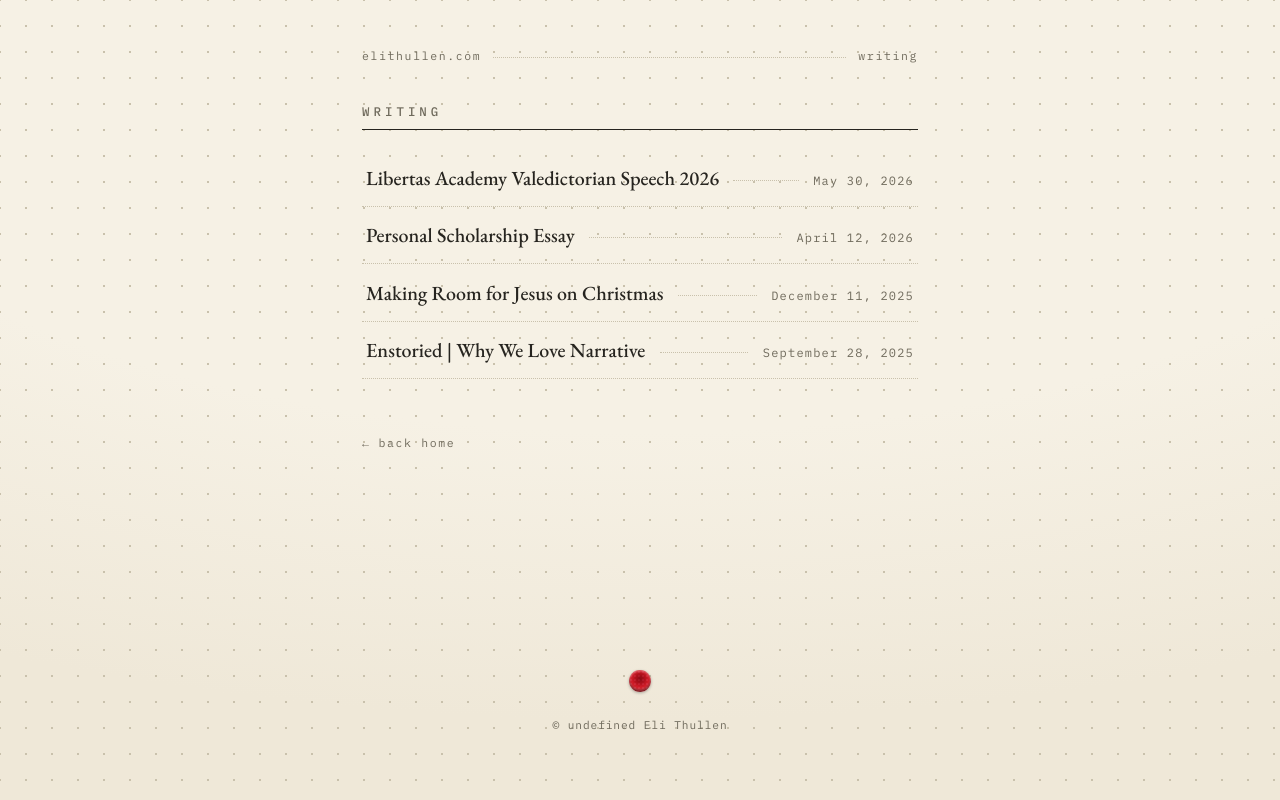
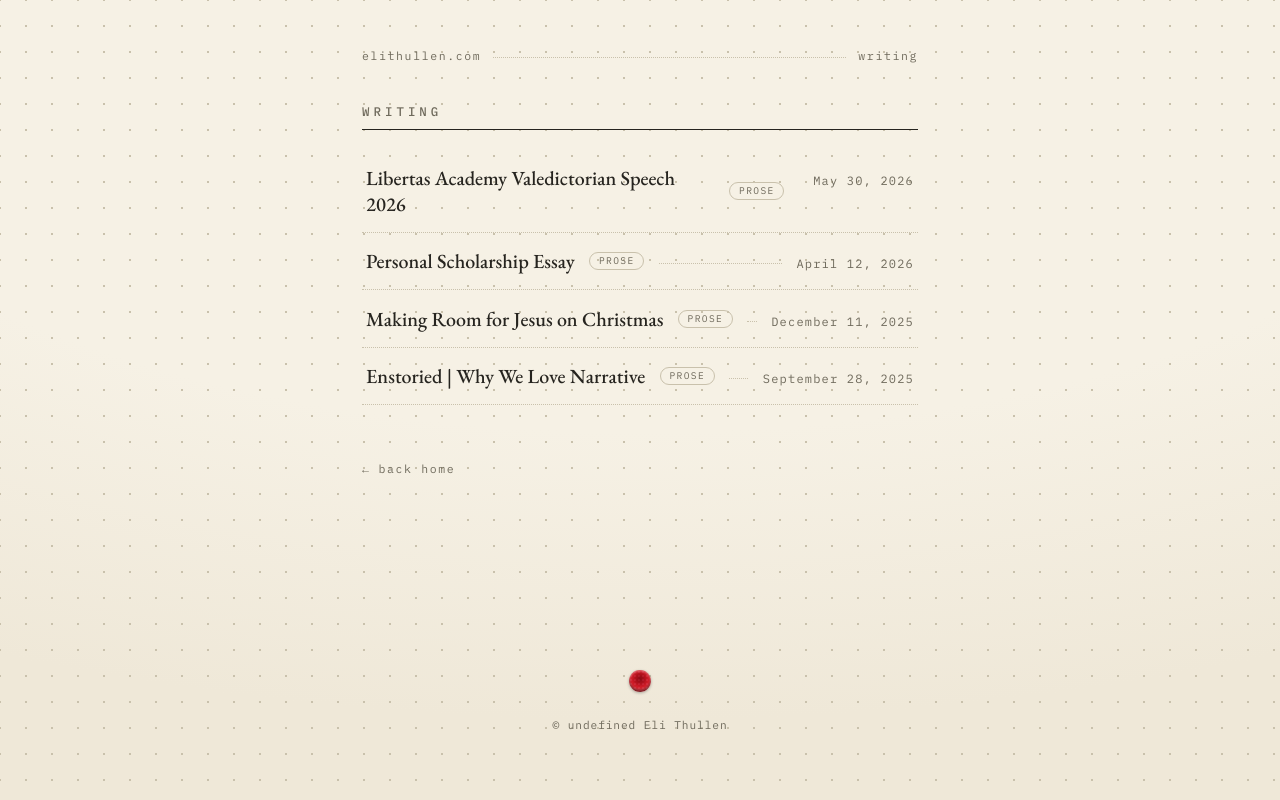
Before and after one commit to Colecqr/elithullen.com, an Eleventy site: page src/writing.njk in a window 1280 px wide. Built offline with nearby package versions, Linux system fonts and the light colour scheme; Eleventy itself is replaced by a stand-in of ours; files that its build step writes are made by us from their sources.

Commit message:
Add a form tag (poetry / prose) to writing pieces
New optional `form` front-matter field renders as a small pill on the Writing
index and in each piece meta line. Named `form` rather than `tags` because
Eleventy reserves `tags` for collection membership - a piece-level `tags`
would drop it from the writing collection.

Existing pieces set to prose; change any to poetry as needed.

Co-Authored-By: Claude Opus 4.8 <noreply@anthropic.com>

```diff
--- a/src/_includes/layouts/piece.njk
+++ b/src/_includes/layouts/piece.njk
@@ -5,6 +5,7 @@ layout: layouts/base.njk
   <h1 class="piece-title">{{ title }}</h1>
   <p class="piece-meta">
     <time datetime="{{ date | isoDate }}">{{ date | readableDate }}</time>
+    {% if form %}<span class="meta-sep" aria-hidden="true">/</span><span>{{ form }}</span>{% endif %}
   </p>
 
   <div class="prose">
--- a/src/styles.css
+++ b/src/styles.css
@@ -174,6 +174,27 @@ body {
 .entry-name {
   font-size: 1.25rem;
   font-weight: 500;
+}
+
+/* Small pill marking a piece's form (poetry / prose). */
+.entry-tag {
+  flex: 0 0 auto;
+  align-self: center;
+  font-family: var(--mono);
+  font-size: 0.6rem;
+  letter-spacing: 0.14em;
+  text-transform: uppercase;
+  color: var(--ink-faint);
+  border: 1px solid var(--grid-dot);
+  border-radius: 999px;
+  padding: 0.2rem 0.55rem;
+  line-height: 1;
+}
+
+a.entry:hover .entry-tag,
+a.entry:focus-visible .entry-tag {
+  color: var(--trackpoint);
+  border-color: var(--trackpoint);
 }
 
 .entry-leader {
--- a/src/writing.njk
+++ b/src/writing.njk
@@ -14,6 +14,7 @@ permalink: /writing/
         <li>
           <a class="entry" href="{{ piece.url }}">
             <span class="entry-name">{{ piece.data.title }}</span>
+            {% if piece.data.form %}<span class="entry-tag">{{ piece.data.form }}</span>{% endif %}
             <span class="entry-leader" aria-hidden="true"></span>
             <span class="entry-page">
               <time datetime="{{ piece.date | isoDate }}">{{ piece.date | readableDate }}</time>
--- a/src/writing/enstoried.md
+++ b/src/writing/enstoried.md
@@ -2,6 +2,7 @@
 title: Enstoried | Why We Love Narrative
 date: 2025-09-28
 description: The original speech that I presented at the Libertas Academy Annual Speech Meet in 2025.
+form: prose
 ---
 
 Sometimes reality is boring.
--- a/src/writing/making-room-for-jesus.md
+++ b/src/writing/making-room-for-jesus.md
@@ -2,6 +2,7 @@
 title: Making Room for Jesus on Christmas
 date: 2025-12-11
 description: A letter that I was asked to write for Libertas Academy's newsletter about what it means to make room for Jesus on Christmas.
+form: prose
 ---
 
 If the pregnant couple who had knocked on the door of the inn in Bethlehem looking for a place for their baby to be born had been the king and queen who were preparing to give birth to the new prince, the reaction that they received might have been different. If Mary and Joseph had shown up with a whole trail of donkeys rather than just one, along with a mob of adoring fans, the innkeeper might have been able to make some room. The innkeeper would have known that having the heir to the throne born in *his* inn would be great for business, it would have made him and his establishment look really good. But, because nobody knew who Mary and Joseph were, nobody made any particular effort to make room for them, and instead Mary *wrapped him in cloths and placed him in a manger, because there was no guest room available for them (Luke 2:7b).*
--- a/src/writing/mountain-ranch-essay.md
+++ b/src/writing/mountain-ranch-essay.md
@@ -2,6 +2,7 @@
 title: Personal Scholarship Essay
 date: 2026-04-12
 description: The scholarship essay that I submitted to the Mountain Ranch Community Scholarship.
+form: prose
 ---
 
 
--- a/src/writing/valedictorian-speech.md
+++ b/src/writing/valedictorian-speech.md
@@ -2,6 +2,7 @@
 title: Libertas Academy Valedictorian Speech 2026
 date: 2026-05-30
 description: The speech that I presented at the 2026 Libertas Academy Graduation Ceremony as the class valedictorian.
+form: prose
 ---
 
 Good afternoon, students, staff, and guests. Thank you each for being here today and for all of the other ways you’ve supported my classmates and I over the past four years. We have all been blessed immensely by the faculty here, who have helped us grow as students, artists, athletes, and Christians, as well as our parents and the various sacrifices they’ve made to allow us to attend this school. The gift of this education is not one that will be soon forgotten.
```
